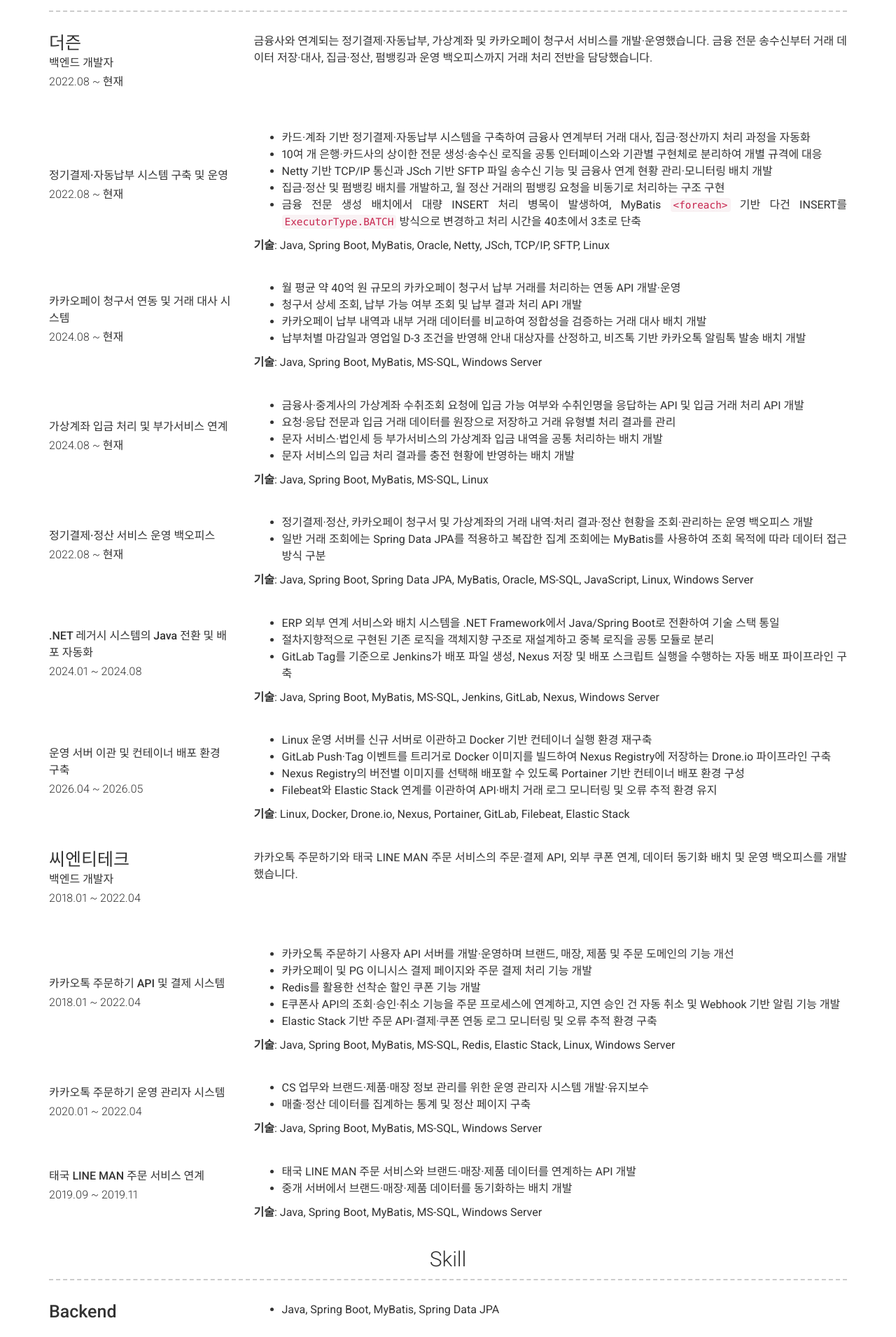
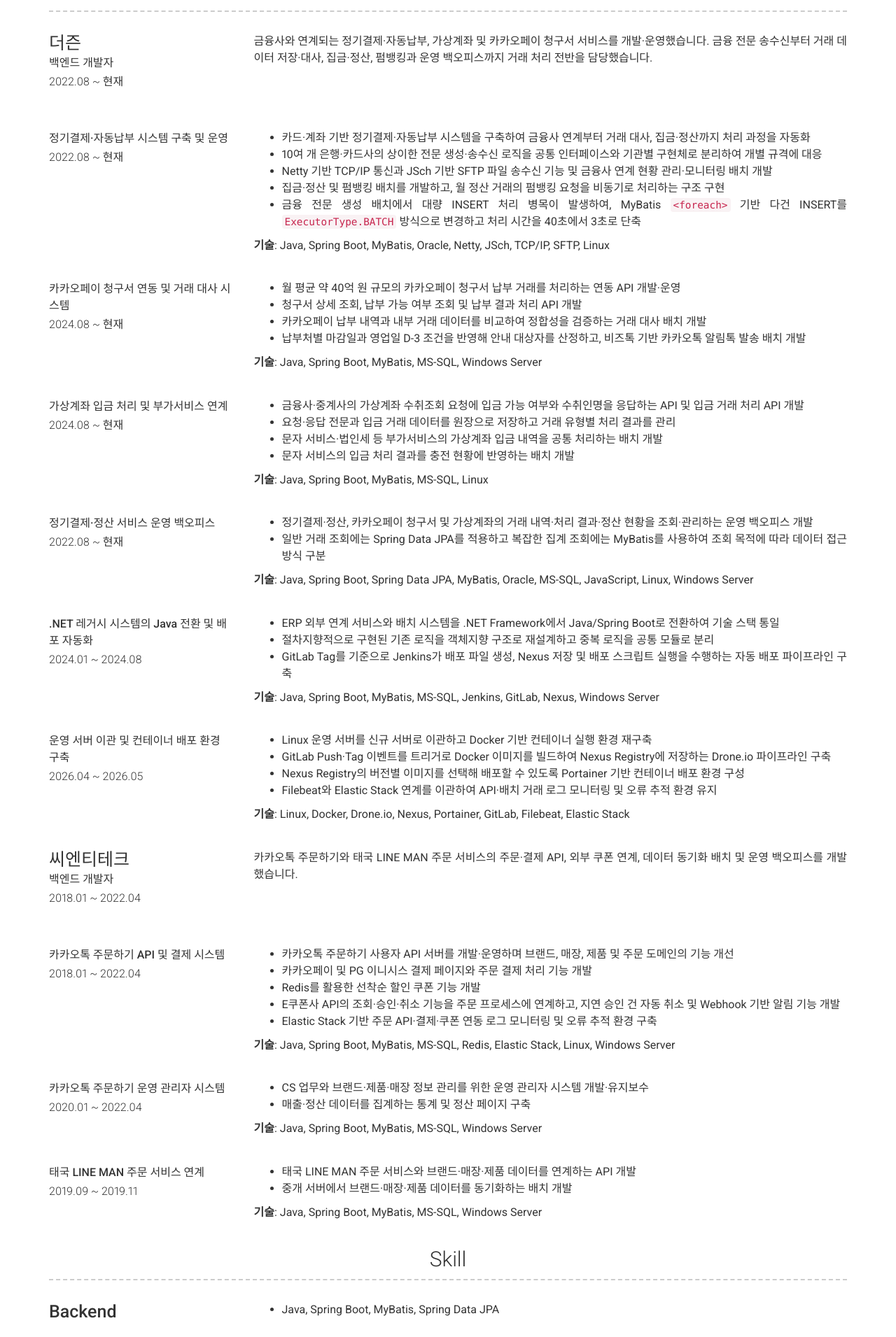
Before and after one commit to nonamecoders/nonamecoders.github.io, a Jekyll site: the page built from index.md, in a window 1280 px wide. Shown: the part 832-2743 px from the top of the page at 70% size. Built offline with Jekyll 4.4.1, drawn with Linux system fonts in a browser that asks for light colours; nearby versions of some CDN libraries.

Commit message:
style: top-align item titles in list sections
Co-Authored-By: Claude Opus 5.5 <noreply@anthropic.com>

```diff
--- a/_sass/modern-resume-theme.scss
+++ b/_sass/modern-resume-theme.scss
@@ -62,8 +62,7 @@
     display: flex;
     flex-direction: column;
     text-align: left;
-    justify-content: center;
-    vertical-align: middle;
+    justify-content: flex-start;
 
     p {
       margin-bottom: 3px;
```
